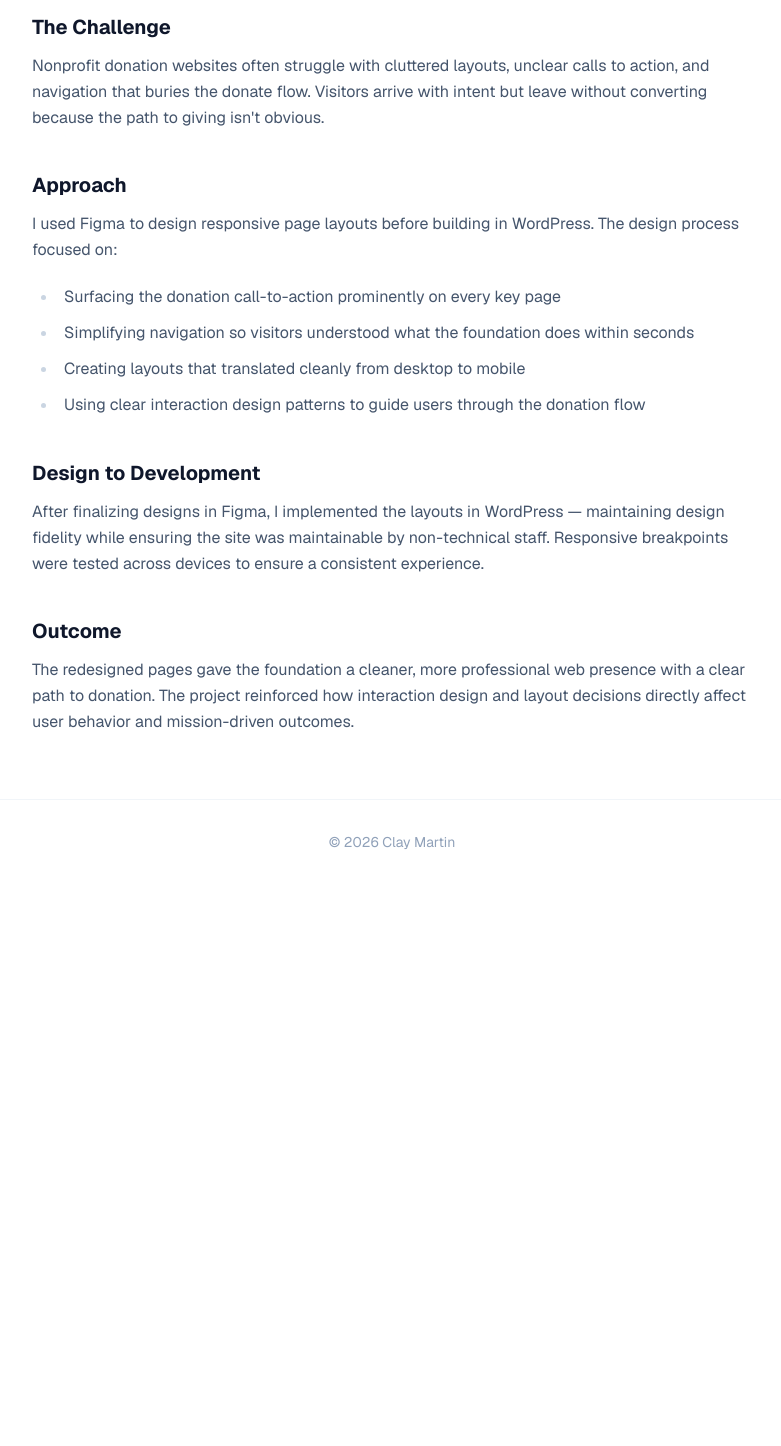
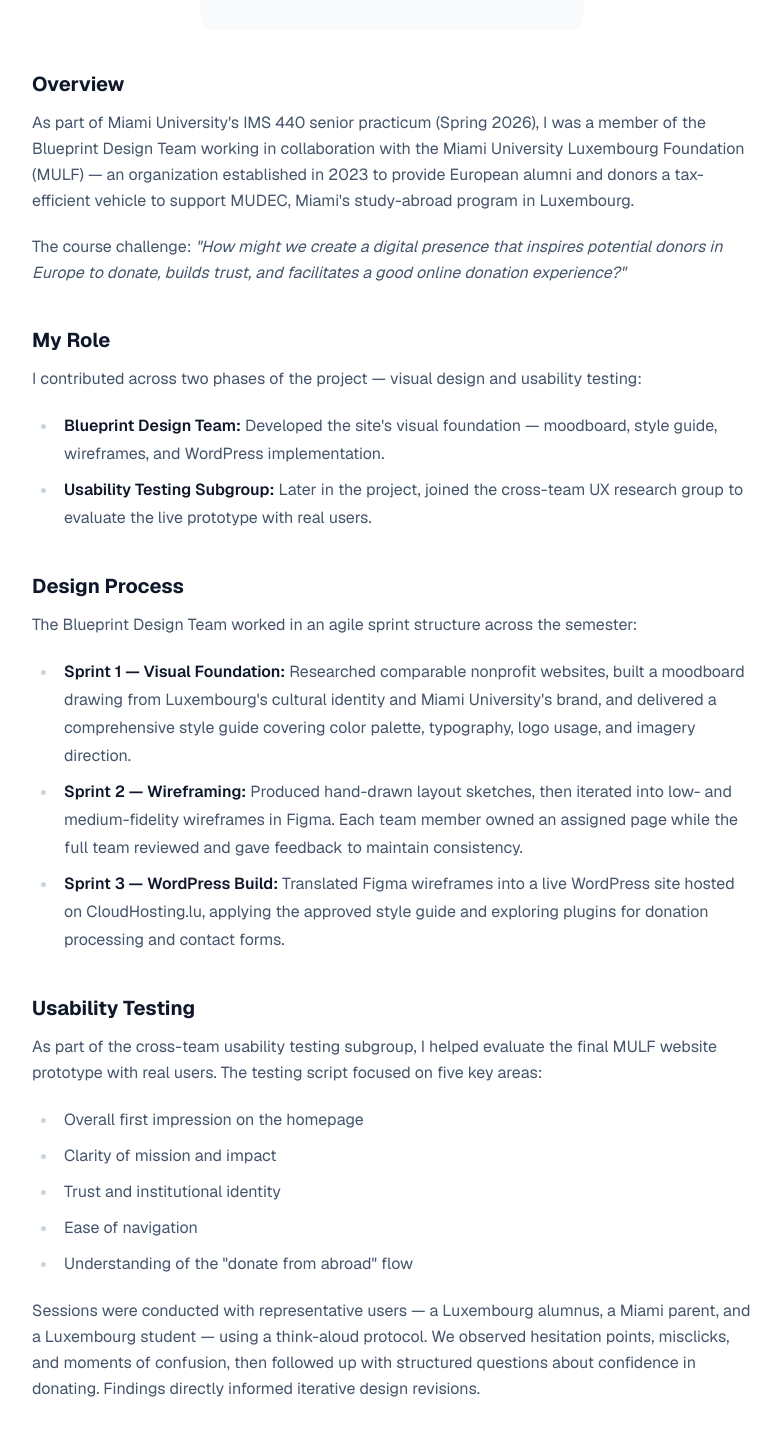
Before and after one commit to martinclay21-boop/clay-portfolio, a Next.js app: page /clay-portfolio/projects/mu-luxembourg in a window 1280 px wide. Shown: the part 581-2027 px from the top of the page, without its empty margins (248-1029 px from the left). Before the commit the page ends 1465 px from the top, so only its background shows below. Built offline with nearby package versions, Linux system fonts and the light colour scheme.

Commit message:
Add MULF logo, rewrite MU Luxembourg case study with Blueprint Design Team content

```diff
--- a/app/projects/cuekit/page.tsx
+++ b/app/projects/cuekit/page.tsx
@@ -9,6 +9,13 @@
       category="UX Design · Senior Degree Project"
       tags={["Figma", "User Research", "Usability Testing", "Wireframing", "Prototyping"]}
     >
+      {/* eslint-disable-next-line @next/next/no-img-element */}
+      <img
+        src="/clay-portfolio/images/cuekit/logo.jpg"
+        alt="CK Mental Performance logo"
+        className="not-prose w-full rounded-2xl bg-slate-50 mb-10"
+      />
+
       <h2>Overview</h2>
       <p>
         CueKit is a mental readiness journal and cue system designed for college
--- a/app/projects/mu-luxembourg/page.tsx
+++ b/app/projects/mu-luxembourg/page.tsx
@@ -1,4 +1,6 @@
 import ProjectLayout from "@/components/ProjectLayout";
+
+const BASE = "/clay-portfolio";
 
 export const metadata = { title: "MU Luxembourg Foundation — Clay Martin" };
 
@@ -7,51 +9,105 @@
     <ProjectLayout
       title="MU Luxembourg Foundation Website"
       category="UI Design · Emerging Technology Practicum"
-      tags={["Figma", "WordPress", "Responsive Design", "UI Design", "Interaction Design"]}
+      tags={["Figma", "WordPress", "Wireframing", "Usability Testing", "UI Design"]}
     >
+      {/* eslint-disable-next-line @next/next/no-img-element */}
+      <img
+        src={`${BASE}/images/mu-luxembourg/logo.png`}
+        alt="Miami University Luxembourg Foundation logo"
+        className="not-prose w-full max-w-sm mx-auto rounded-2xl bg-slate-50 p-8 mb-10"
+      />
+
       <h2>Overview</h2>
       <p>
-        As part of Miami University's Emerging Technology Practicum, I worked on
-        the UI for the Miami University Luxembourg Foundation's donation-focused
-        website. The goal was to create responsive page layouts and clear
-        interaction design so visitors could quickly understand the foundation
-        and find the donate page.
+        As part of Miami University's IMS 440 senior practicum (Spring 2026),
+        I was a member of the Blueprint Design Team working in collaboration
+        with the Miami University Luxembourg Foundation (MULF) — an
+        organization established in 2023 to provide European alumni and
+        donors a tax-efficient vehicle to support MUDEC, Miami's study-abroad
+        program in Luxembourg.
+      </p>
+      <p>
+        The course challenge: <em>"How might we create a digital presence that
+        inspires potential donors in Europe to donate, builds trust, and
+        facilitates a good online donation experience?"</em>
       </p>
 
-      <h2>The Challenge</h2>
+      <h2>My Role</h2>
       <p>
-        Nonprofit donation websites often struggle with cluttered layouts,
-        unclear calls to action, and navigation that buries the donate flow.
-        Visitors arrive with intent but leave without converting because the path
-        to giving isn't obvious.
-      </p>
-
-      <h2>Approach</h2>
-      <p>
-        I used Figma to design responsive page layouts before building in
-        WordPress. The design process focused on:
+        I contributed across two phases of the project — visual design and
+        usability testing:
       </p>
       <ul>
-        <li>Surfacing the donation call-to-action prominently on every key page</li>
-        <li>Simplifying navigation so visitors understood what the foundation does within seconds</li>
-        <li>Creating layouts that translated cleanly from desktop to mobile</li>
-        <li>Using clear interaction design patterns to guide users through the donation flow</li>
+        <li>
+          <strong>Blueprint Design Team:</strong> Developed the site's visual
+          foundation — moodboard, style guide, wireframes, and WordPress
+          implementation.
+        </li>
+        <li>
+          <strong>Usability Testing Subgroup:</strong> Later in the project,
+          joined the cross-team UX research group to evaluate the live
+          prototype with real users.
+        </li>
       </ul>
 
-      <h2>Design to Development</h2>
+      <h2>Design Process</h2>
       <p>
-        After finalizing designs in Figma, I implemented the layouts in
-        WordPress — maintaining design fidelity while ensuring the site was
-        maintainable by non-technical staff. Responsive breakpoints were tested
-        across devices to ensure a consistent experience.
+        The Blueprint Design Team worked in an agile sprint structure across
+        the semester:
+      </p>
+      <ul>
+        <li>
+          <strong>Sprint 1 — Visual Foundation:</strong> Researched comparable
+          nonprofit websites, built a moodboard drawing from Luxembourg's
+          cultural identity and Miami University's brand, and delivered a
+          comprehensive style guide covering color palette, typography, logo
+          usage, and imagery direction.
+        </li>
+        <li>
+          <strong>Sprint 2 — Wireframing:</strong> Produced hand-drawn layout
+          sketches, then iterated into low- and medium-fidelity wireframes in
+          Figma. Each team member owned an assigned page while the full team
+          reviewed and gave feedback to maintain consistency.
+        </li>
+        <li>
+          <strong>Sprint 3 — WordPress Build:</strong> Translated Figma
+          wireframes into a live WordPress site hosted on CloudHosting.lu,
+          applying the approved style guide and exploring plugins for donation
+          processing and contact forms.
+        </li>
+      </ul>
+
+      <h2>Usability Testing</h2>
+      <p>
+        As part of the cross-team usability testing subgroup, I helped evaluate
+        the final MULF website prototype with real users. The testing script
+        focused on five key areas:
+      </p>
+      <ul>
+        <li>Overall first impression on the homepage</li>
+        <li>Clarity of mission and impact</li>
+        <li>Trust and institutional identity</li>
+        <li>Ease of navigation</li>
+        <li>Understanding of the "donate from abroad" flow</li>
+      </ul>
+      <p>
+        Sessions were conducted with representative users — a Luxembourg
+        alumnus, a Miami parent, and a Luxembourg student — using a
+        think-aloud protocol. We observed hesitation points, misclicks, and
+        moments of confusion, then followed up with structured questions about
+        confidence in donating. Findings directly informed iterative design
+        revisions.
       </p>
 
       <h2>Outcome</h2>
       <p>
-        The redesigned pages gave the foundation a cleaner, more professional
-        web presence with a clear path to donation. The project reinforced how
-        interaction design and layout decisions directly affect user behavior
-        and mission-driven outcomes.
+        The project delivered a fully functional, multilingual (English, French,
+        German) WordPress website for the Miami University Luxembourg
+        Foundation — a clean, donor-focused experience designed to build trust
+        with European audiences and facilitate international giving. The
+        usability testing phase confirmed that core flows were navigable and
+        helped surface improvements to the donation flow before launch.
       </p>
     </ProjectLayout>
   );
--- a/components/Projects.tsx
+++ b/components/Projects.tsx
@@ -11,7 +11,7 @@
       "A mental readiness journal and cue system for college volleyball athletes — end-to-end design from research to high-fidelity Figma prototype.",
     tags: ["Figma", "User Research", "Usability Testing"],
     accent: "from-indigo-100 via-purple-50 to-white",
-    image: `${BASE}/images/spokenote/streamline-communication.jpg`,
+    image: `${BASE}/images/cuekit/logo.jpg`,
     preview: "🏐",
   },
   {
@@ -32,6 +32,7 @@
       "Donation-focused foundation website with responsive page layouts and clear interaction design that guides visitors to the donate flow.",
     tags: ["Figma", "WordPress", "UI Design"],
     accent: "from-red-100 via-orange-50 to-white",
+    image: `${BASE}/images/mu-luxembourg/logo.png`,
     preview: "🎓",
   },
   {
```
Also changed, not shown: public/images/cuekit/logo.jpg (added), public/images/mu-luxembourg/logo.png (added).
